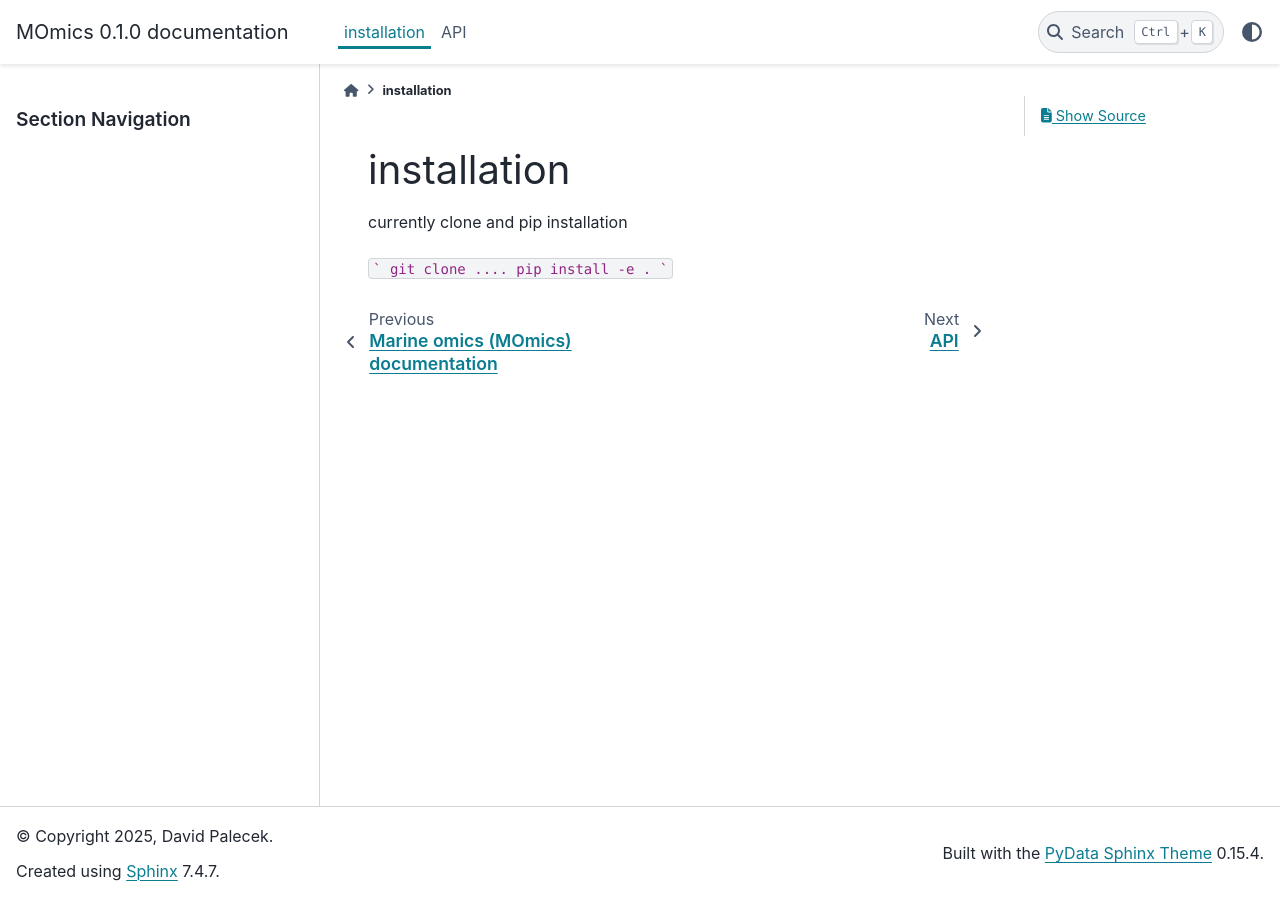
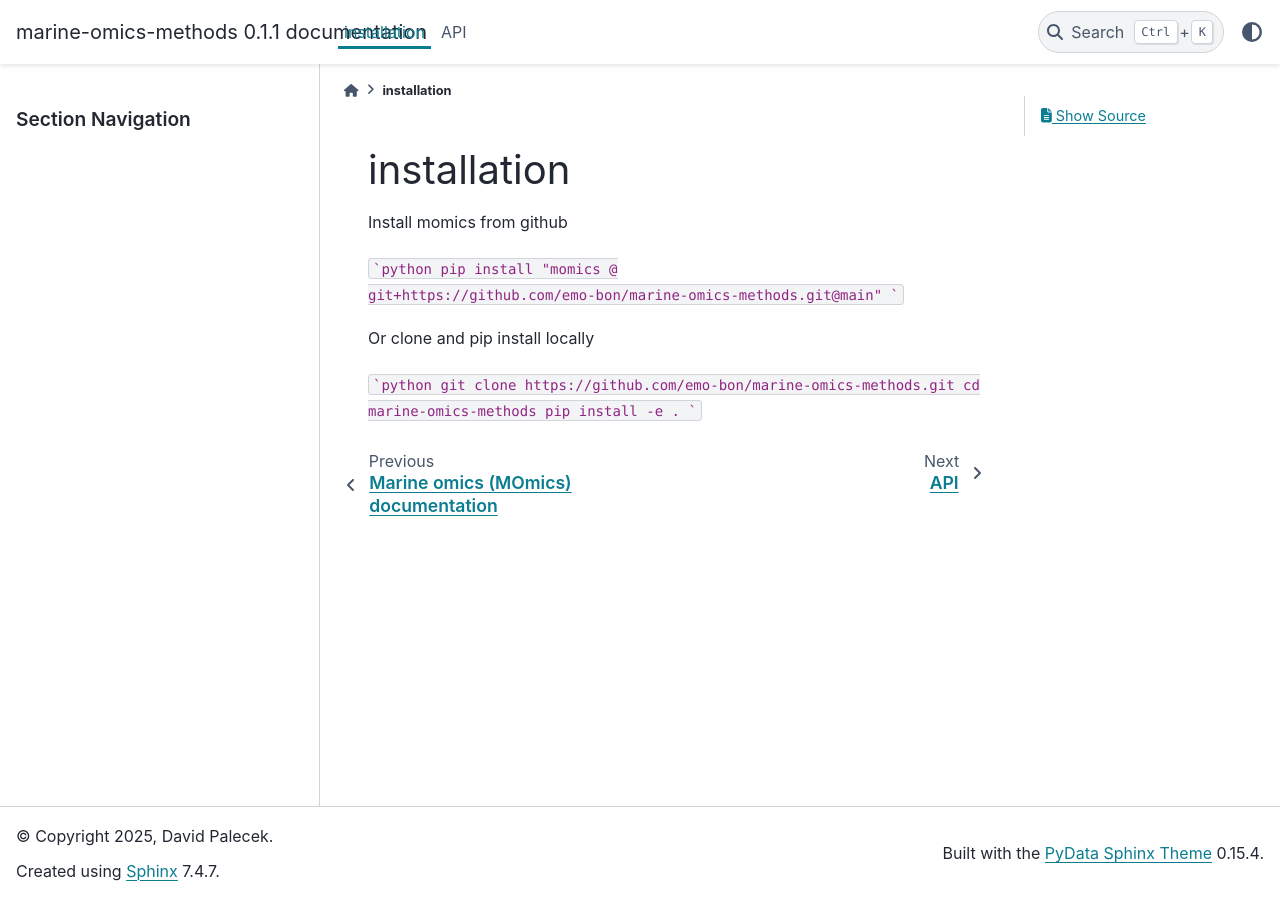
Before and after one commit to emo-bon/marine-omics-methods, a Sphinx documentation site: the page built from docs/installation.rst, in a window 1280 px wide. Built offline with Sphinx 7.4.7 and the PyData theme 0.15.4, drawn with Linux system fonts in a browser that asks for light colours.

Commit message:
add to the docs

````diff
--- a/docs/api.rst
+++ b/docs/api.rst
@@ -27,6 +27,12 @@ Plotting module
     :members:
     :show-inheritance:
 
+Taxonomy module
+------------------
+.. automodule:: momics.taxonomy
+    :members:
+    :show-inheritance:
+
 Utilities of all sorts
 ------------------------
 
--- a/docs/conf.py
+++ b/docs/conf.py
@@ -13,10 +13,10 @@ from pathlib import Path
 # sys.path.insert(0, os.path.abspath('../'))
 sys.path.insert(0, str(Path("..").resolve()))
 
-project = "MOmics"
+project = "marine-omics-methods"
 copyright = "2025, David Palecek"
 author = "David Palecek"
-release = "0.1.0"
+release = "0.1.1"
 
 # -- General configuration ---------------------------------------------------
 # https://www.sphinx-doc.org/en/master/usage/configuration.html#general-configuration
--- a/docs/installation.rst
+++ b/docs/installation.rst
@@ -2,9 +2,16 @@
 installation
 ********************
 
-currently clone and pip installation
+Install momics from github
 
+```python
+pip install "momics @ git+https://github.com/emo-bon/marine-omics-methods.git@main"
 ```
-git clone ....
+
+Or clone and pip install locally
+
+```python
+git clone https://github.com/emo-bon/marine-omics-methods.git
+cd marine-omics-methods
 pip install -e .
 ```
````
Also changed, not shown: docs/requirements.txt (+7 -1 lines).
